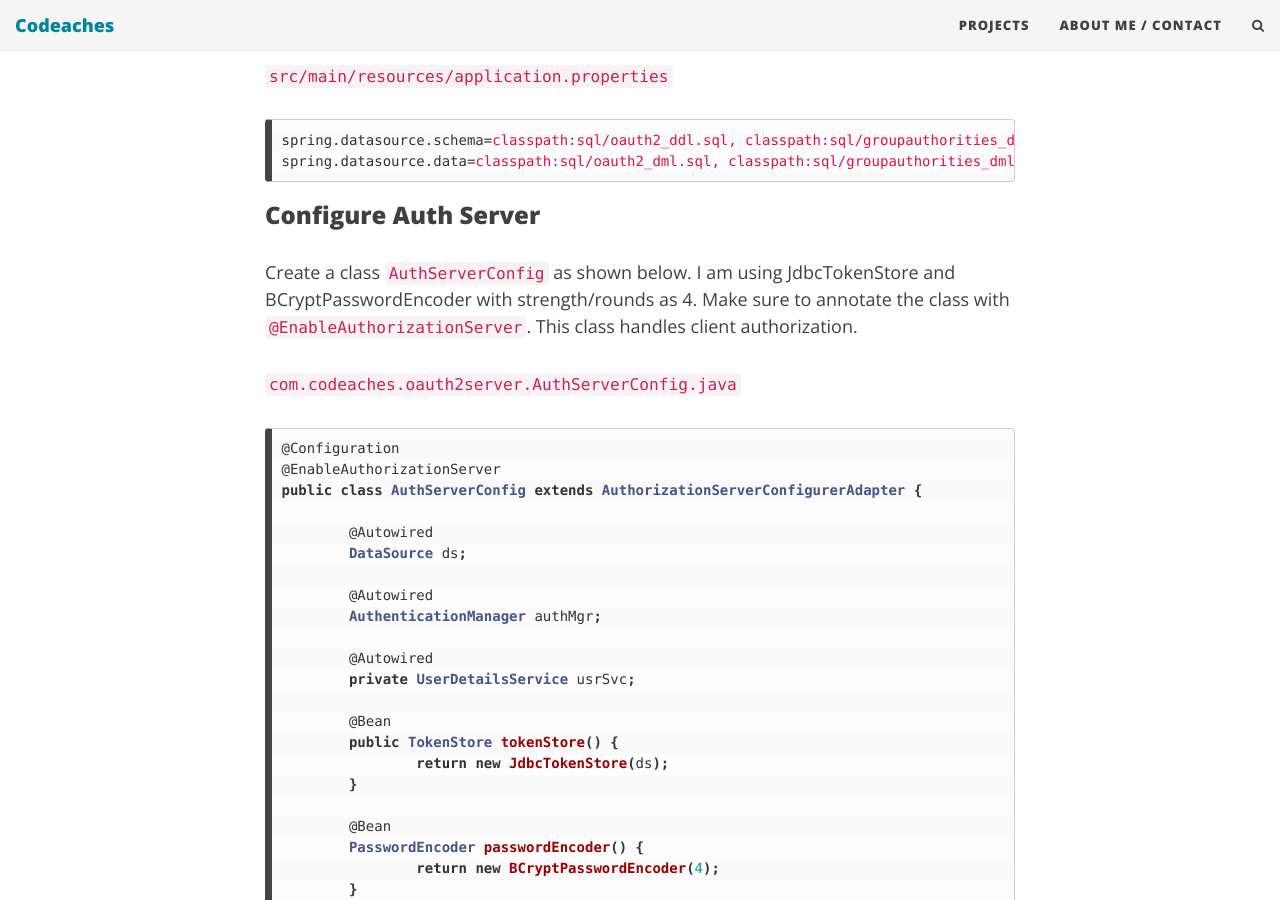
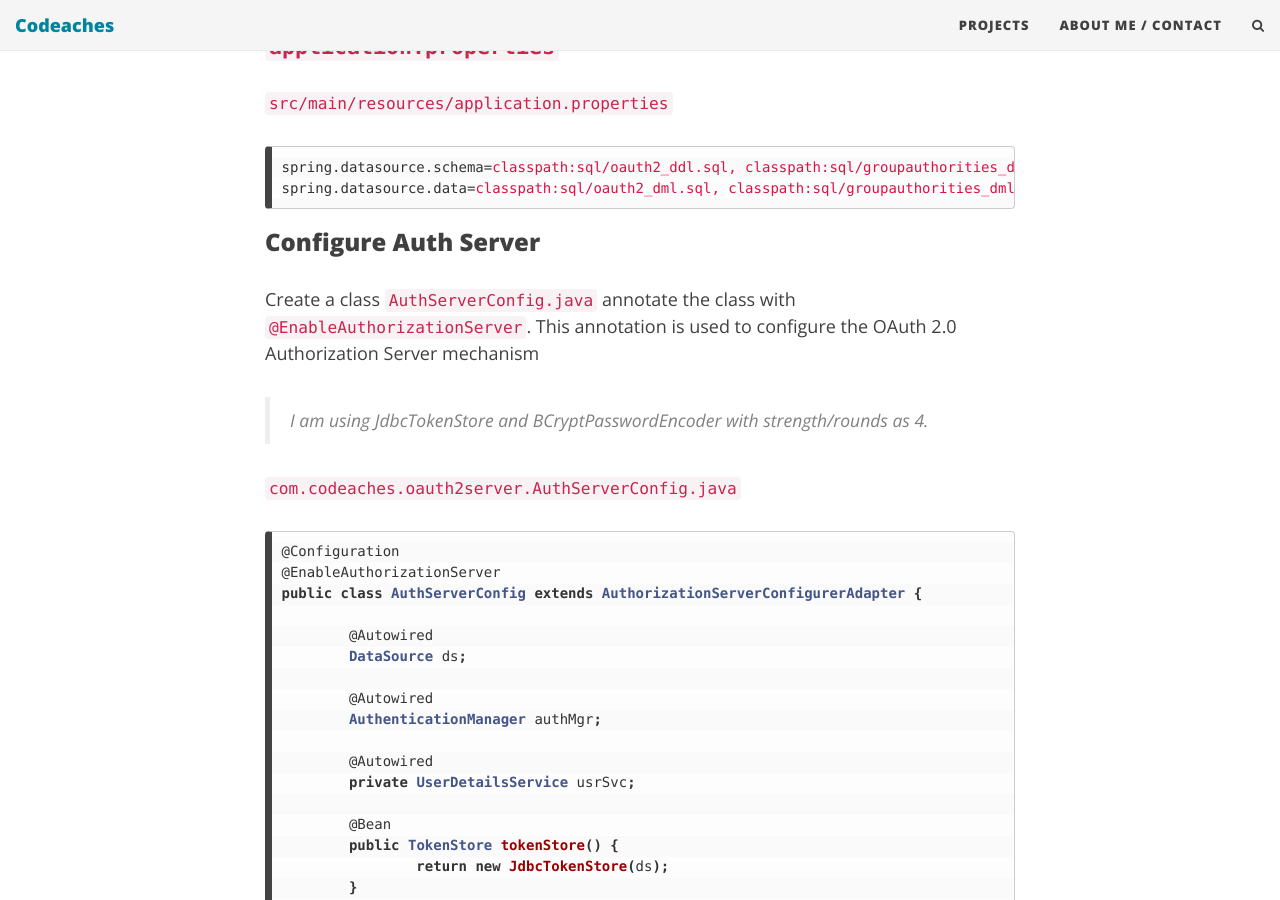
Before and after one commit to codeaches/codeaches.github.io, a Jekyll site: the page built from _posts/2018-12-20-Spring Boot-OAuth2 and Resource Server setup.md, in a window 1280 px wide and 900 px high, scrolled down 6280 px. Built offline with Jekyll 4.4.1, drawn with Linux system fonts in a browser that asks for light colours; nearby versions of some CDN libraries; comment, search, counter and statistics services are not loaded; some of the changed text lies outside the part shown.

Commit message:
no message

````diff
--- a/_posts/2018-12-20-Spring Boot-OAuth2 and Resource Server setup.md
+++ b/_posts/2018-12-20-Spring Boot-OAuth2 and Resource Server setup.md
@@ -17,7 +17,7 @@
   priority: 1
 ---
 
-OAuth 2 is an authorization framework that enables applications to obtain limited access to user accounts.
+The Spring OAuth 2.0 Authorization mechanism manages and verifies the OAuth 2.0 tokens used to access the protected resources. The requests for the tokens are handled by Spring MVC controller endpoints.
 
 In this tutorial, let's setup a spring boot authorization server and resource server
 
@@ -241,7 +241,9 @@
 
 ### Configure Auth Server {#clientauth}
 
-Create a class `AuthServerConfig` as shown below. I am using JdbcTokenStore and BCryptPasswordEncoder with strength/rounds as 4. Make sure to annotate the class with `@EnableAuthorizationServer`. This class handles client authorization.
+Create a class `AuthServerConfig.java` annotate the class with `@EnableAuthorizationServer`. This annotation is used to configure the OAuth 2.0 Authorization Server mechanism
+
+> I am using JdbcTokenStore and BCryptPasswordEncoder with strength/rounds as 4.
 
 `com.codeaches.oauth2server.AuthServerConfig.java`
 ```java
````
